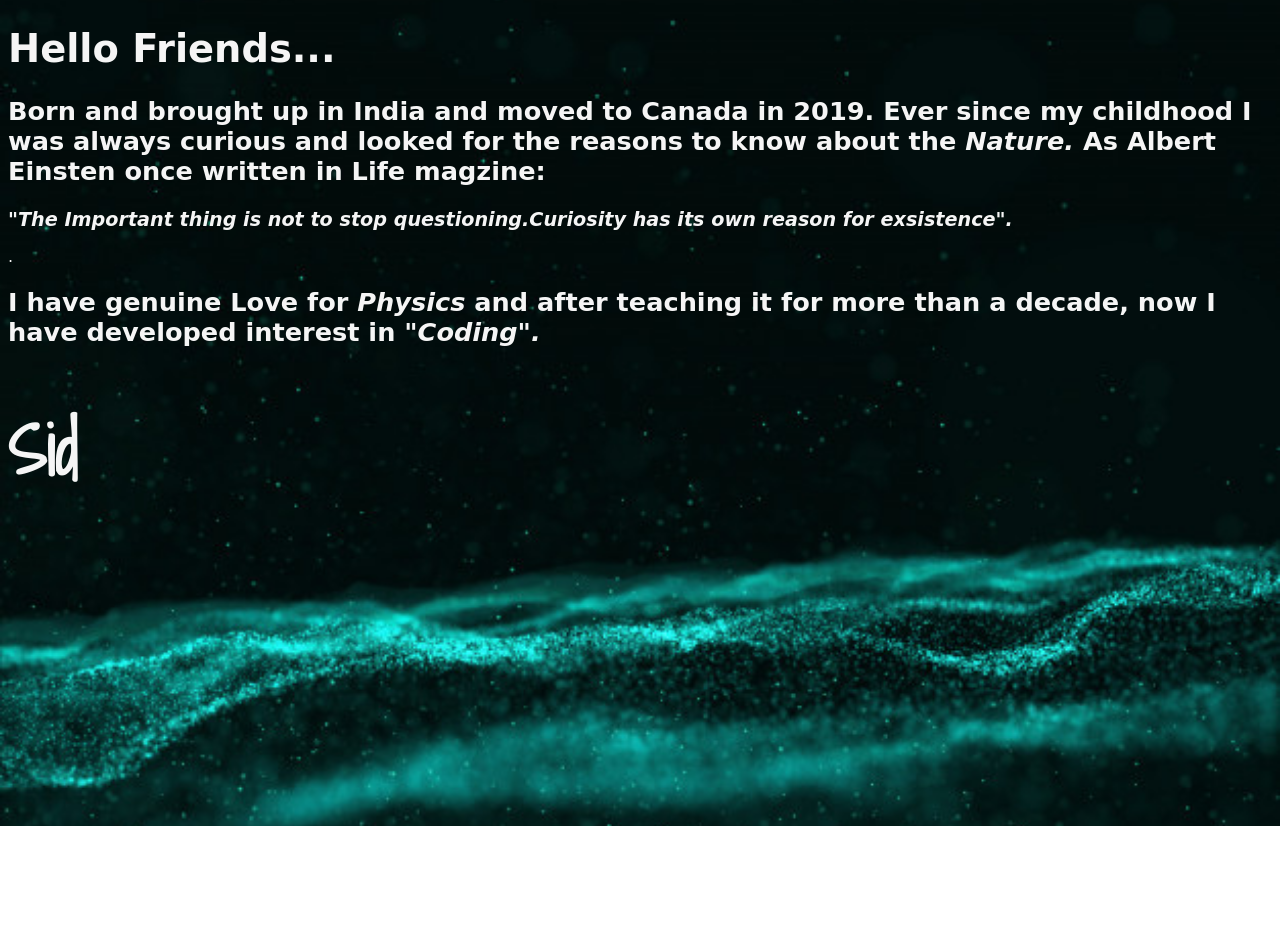
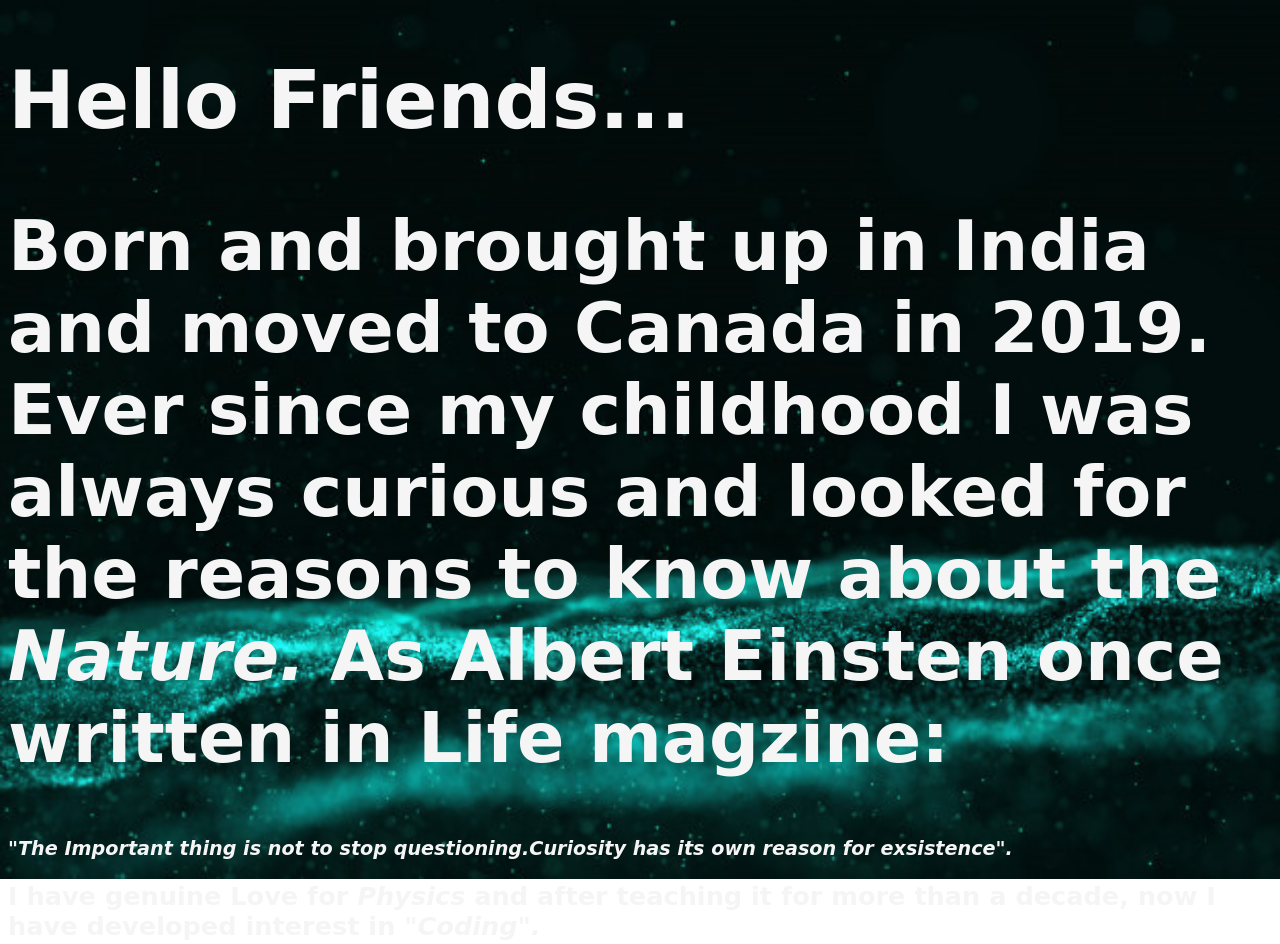
Before and after one commit to sidchopp/myFirst, a plain HTML site: page me.html in a window 1280 px wide. Before the commit the page ends 826 px from the top, so only its background shows below. Drawn offline with Linux system fonts and the light colour scheme; a web font is replaced by a local one.

Commit message:
Update me.html

```diff
--- a/me.html
+++ b/me.html
@@ -28,11 +28,11 @@
 
 
 
-<h1  style="font-size:3vw;">Hello Friends...</h1>
+<h1  style="font-size:80px;">Hello Friends...</h1>
 
-<h2 style="font-size: 2vw">Born and brought up in India and moved to Canada in 2019. Ever since my childhood I was always curious and looked for the reasons to know about the <i>Nature.</i> As Albert Einsten once written in Life magzine:</h2>
+<h2 style="font-size: 70px">Born and brought up in India and moved to Canada in 2019. Ever since my childhood I was always curious and looked for the reasons to know about the <i>Nature.</i> As Albert Einsten once written in Life magzine:</h2>
 
- <h2 style="font-size: 1.5vw"><i>"The Important thing is not to stop questioning.Curiosity has its own reason for exsistence".</i></h2>.
+ <h2 style="font-size: 1.5vw"><i>"The Important thing is not to stop questioning.Curiosity has its own reason for exsistence".</i></h2>
 <h2 style="font-size: 2vw">I have genuine Love for <i>Physics</i> and after teaching it for more than a decade, now I have developed interest in <i>"Coding".</i></h2>
 
 <h1  style="font-size:70px;font-family: 'Shadows Into Light', cursive;">Sid</h1>
```
